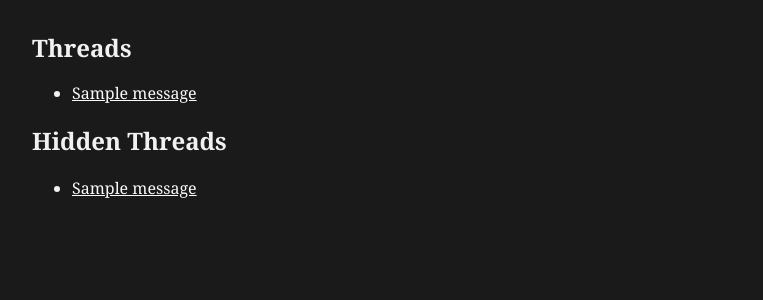
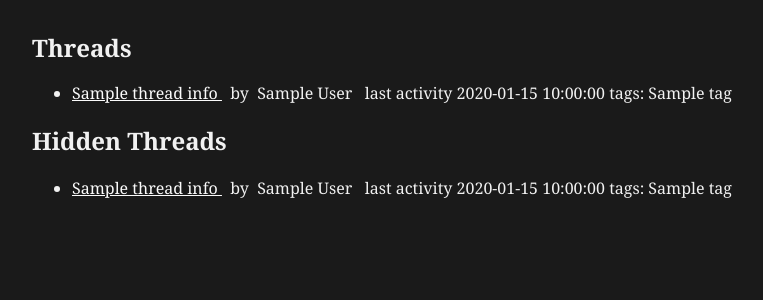
Before and after one commit to apiarian/village, a Flask app: template village_py/village/templates/threads.html in a window 1280 px wide. Shown: the part 52-352 px from the top of the page, without its empty margins (208-971 px from the left). Run offline with Flask 3, Linux system fonts and the light colour scheme; the template is opened without the code that fills it: most values are stand-ins (such as "Sample title", 1, 10 or a date in 2020); some libraries are stand-ins or nearby versions.

Commit message:
a slightly better threads view

```diff
--- a/village_py/village/app.py
+++ b/village_py/village/app.py
@@ -2,7 +2,7 @@ import os
 import time
 from datetime import datetime
 from functools import wraps
-from typing import cast
+from typing import NamedTuple, cast
 
 import requests
 from bleach import clean
@@ -31,12 +31,13 @@ from village.models.posts import (
     ThreadTags,
     ThreadVisibility,
 )
-from village.models.users import Username
+from village.models.users import User, Username
 from village.post_graph import (
     calculate_final_messages,
     calculate_tail_context,
     calculate_thread_scope,
     calculate_thread_tags,
+    calculate_thread_title,
     calculate_thread_visible,
     extract_thread,
     only_root_posts,
@@ -293,49 +294,59 @@ def logout():
     return redirect(url_for("index"))
 
 
+class ThreadInfo(NamedTuple):
+    root_post_id: PostID
+    title: str
+    author: User
+    newest_timestamp: datetime
+    tags: list[str]
+
+
 @app.route("/threads")
 @maybe_logged_in_user
 def list_threads():
     all_posts = global_repository.posts.all_posts()
 
     root_posts = only_root_posts(all_posts)
-    root_posts.sort(key=lambda p: p.timestamp, reverse=True)
-    # TODO: turn these root posts into some sort of structure that uses
-    # calculate_thread_title and proably other useful methods to correctly
-    # handle title changes and other fun features of message editing. Also we
-    # should probably have other useful information about the thread, like time
-    # of last message, or something. We'll be back here soon once we start
-    # doing thread tags, too.
-
-    if g.user is None:
-        public_threads = [
-            root_post
-            for root_post in root_posts
-            if calculate_thread_scope(
-                extract_thread(all_posts=all_posts, root_post_id=root_post.id),
-            )
-            == ThreadScopeOption.PUBLIC
-        ]
-
-        return render_template(
-            "threads.html", threads=public_threads, hidden_threads=[]
-        )
 
     visible_threads = []
     hidden_threads = []
+
     for root_post in root_posts:
-        if calculate_thread_visible(
-            extract_thread(all_posts=all_posts, root_post_id=root_post.id),
+        thread = extract_thread(all_posts=all_posts, root_post_id=root_post.id)
+
+        if (g.user is None) and (
+            calculate_thread_scope(thread) != ThreadScopeOption.PUBLIC
         ):
-            visible_threads.append(root_post)
+            continue
+
+        thread_info = ThreadInfo(
+            root_post_id=root_post.id,
+            title=calculate_thread_title(thread),
+            author=global_repository.users.load(username=root_post.author),
+            newest_timestamp=max(post.timestamp for post in thread),
+            tags=calculate_thread_tags(thread),
+        )
+
+        if calculate_thread_visible(thread):
+            visible_threads.append(thread_info)
         else:
-            hidden_threads.append(root_post)
+            if g.user is not None:
+                hidden_threads.append(thread_info)
+
+    visible_threads.sort(
+        key=lambda thread_info: thread_info.newest_timestamp, reverse=True
+    )
+    hidden_threads.sort(
+        key=lambda thread_info: thread_info.newest_timestamp, reverse=True
+    )
 
     return render_template(
         "threads.html",
         threads=visible_threads,
-        hidden_threads=hidden_threads,
+        hidden_thjreads=hidden_threads,
         user_can_post=g.user is not None,
+        logged_in_user=g.user is not None,
     )
 
 
@@ -480,7 +491,8 @@ def show_thread(post_id: PostID):
         current_username=g.user.username if g.user is not None else None,
         user_can_administer=g.user is not None and thread[0].author == g.user.username,
         user_can_post=g.user is not None,
-        user_can_make_public={post.author for post in thread} == {g.user.username},
+        user_can_make_public=g.user is not None
+        and {post.author for post in thread} == {g.user.username},
         logged_in_user=g.user is not None,
         thread_is_visible=calculate_thread_visible(thread),
         thread_scope=calculate_thread_scope(thread).value,
--- a/village_py/village/templates/threads.html
+++ b/village_py/village/templates/threads.html
@@ -6,11 +6,27 @@
 {% endif %}
 <p>
   <ul>
-    {% for message in threads %}
+    {% for thread_info in threads %}
     <li>
-      <a href="/threads/{{ message.id }}">
-        {{ message.title }}
+      <a href="/threads/{{ thread_info.root_post_id }}">
+        {{ thread_info.title }}
+      </a>&nbsp;
+      by&nbsp;
+      {% if logged_in_user %}
+      <a
+          href="/users/{{ thread_info.author.username }}"
+          target="_blank"
+      >
+        {{ thread_info.author.display_name }}
       </a>
+      {% else %}
+        {{ thread_info.author.display_name }}
+      {% endif %}&nbsp;
+      last activity {{ thread_info.newest_timestamp }}
+      {% if thread_info.tags %}tags: {% for tag in thread_info.tags %}
+      {{ tag }}
+      {% endfor %}
+      {% endif %}
     </li>
     {% endfor %}
   </ul>
@@ -20,11 +36,27 @@
 <h2>Hidden Threads</h2>
 <p>
   <ul>
-    {% for message in hidden_threads %}
+    {% for thread_info in hidden_threads %}
     <li>
-      <a href="/threads/{{ message.id }}">
-        {{ message.title }}
+      <a href="/threads/{{ thread_info.root_post_id }}">
+        {{ thread_info.title }}
+      </a>&nbsp;
+      by&nbsp;
+      {% if logged_in_user %}
+      <a
+          href="/users/{{ thread_info.author.username }}"
+          target="_blank"
+      >
+        {{ thread_info.author.display_name }}
       </a>
+      {% else %}
+        {{ thread_info.author.display_name }}
+      {% endif %}&nbsp;
+      last activity {{ thread_info.newest_timestamp }}
+      {% if thread_info.tags %}tags: {% for tag in thread_info.tags %}
+      {{ tag }}
+      {% endfor %}
+      {% endif %}
     </li>
     {% endfor %}
   </ul>
```
